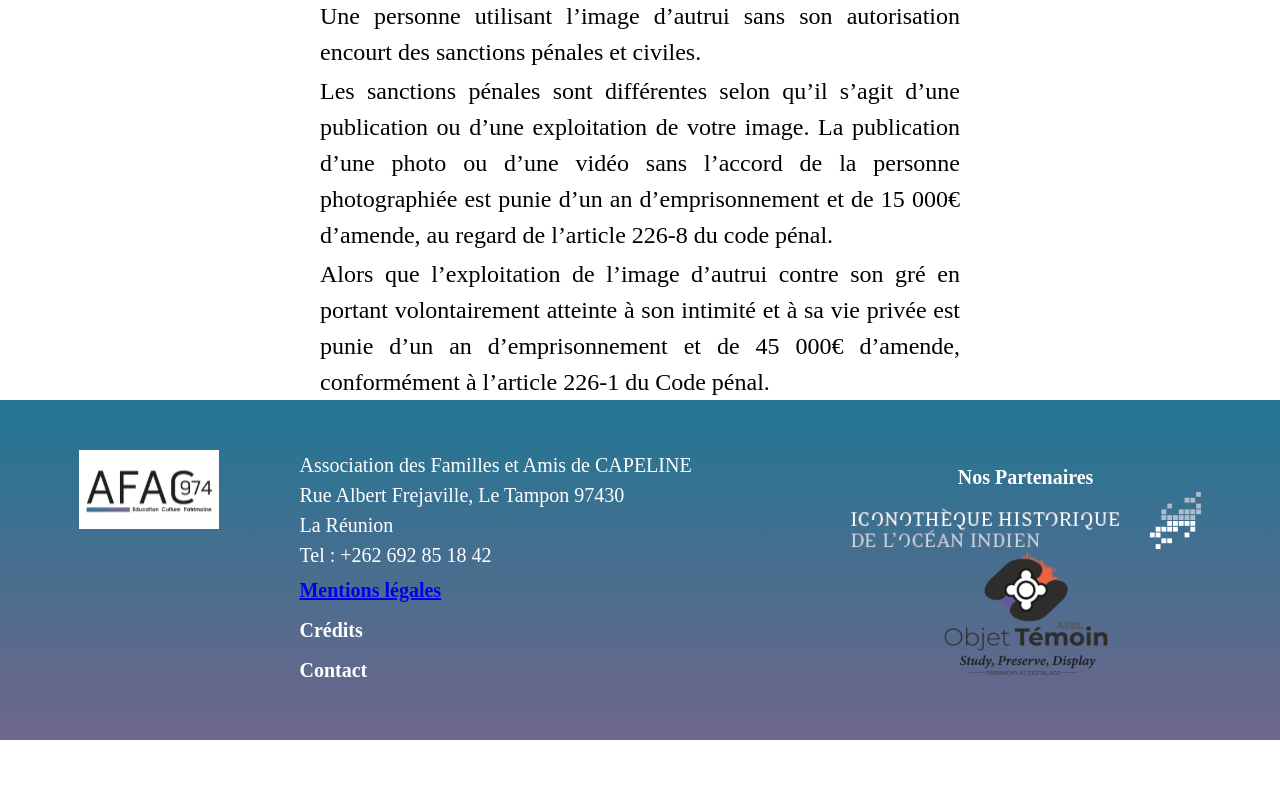
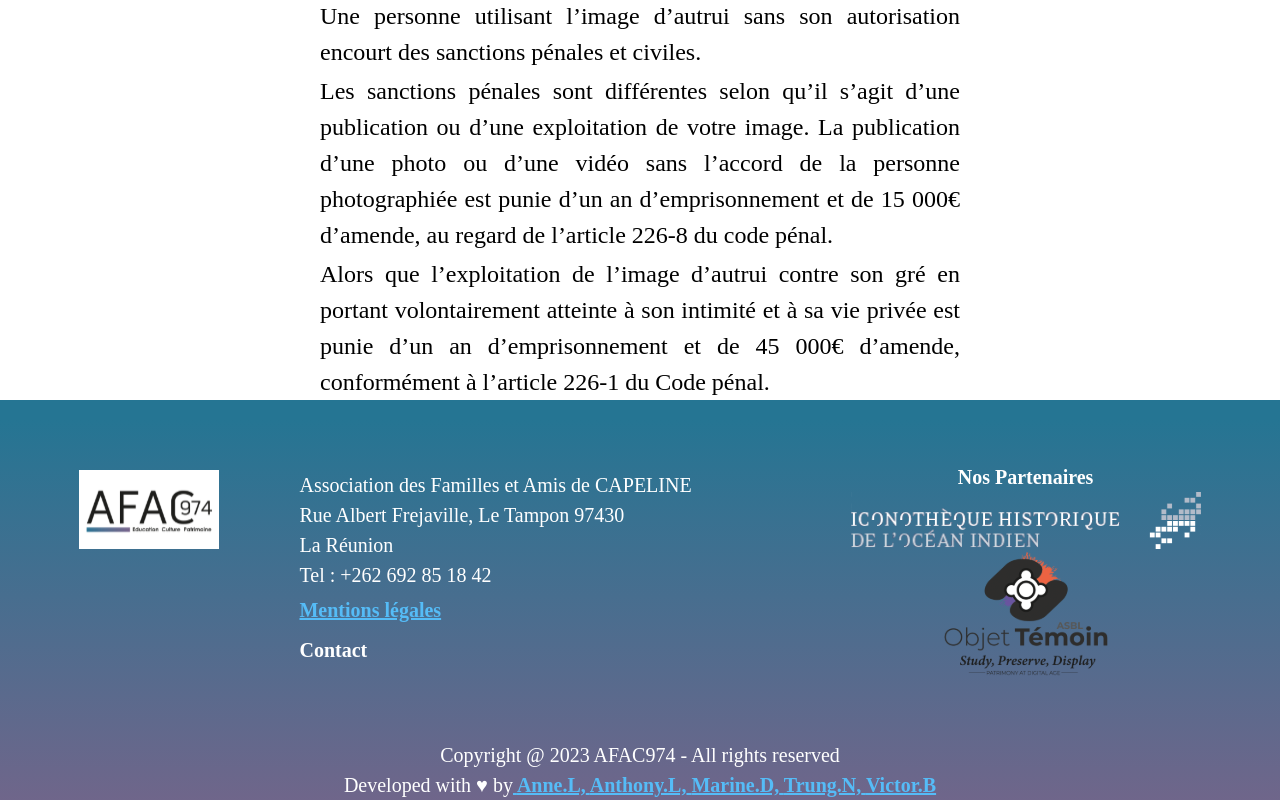
Before and after one commit to WildCodeSchool/2023-02-JS-RemoteFR-DeVMX-P3-Cirque-de-MAVAT, a React (Vite) app in the folder frontend/: page /mention in a window 1280 px wide. Shown: the part 494-1294 px from the top of the page. Before the commit the page ends 1234 px from the top, so only its background shows below. Built offline with nearby package versions, Linux system fonts and the light colour scheme.

Commit message:
liens-footer

```diff
--- a/frontend/src/components/Footer.jsx
+++ b/frontend/src/components/Footer.jsx
@@ -6,6 +6,7 @@ import logoObjetTemoin from "../assets/logo-objet-temoin.svg";
 function Footer() {
   return (
     <footer className="footer">
+      <div className="footer-top">
         <div className="footer-left">
           <div className="logo-afac974">
             <a href="https://capeline974.re/CAPELINE/CARTOTHEQUE/capeline-accueil.html">
@@ -19,9 +20,10 @@ function Footer() {
             <p>Tel : +262 692 85 18 42</p>
             <div className="footer-links">
               <p>
-              <Link to="/mention">Mentions légales</Link>
+                <Link className="link-color" to="/mention">
+                  Mentions légales
+                </Link>
               </p>
-            <p>Crédits</p>
               <p>Contact</p>
             </div>
           </div>
@@ -39,6 +41,48 @@ function Footer() {
             </a>
           </div>
         </div>
+      </div>
+      <div className="lien-dev">
+        <p>Copyright @ 2023 AFAC974 - All rights reserved</p>
+        <p>
+          Developed with ♥ by
+          <Link
+            className="linkedin"
+            to="https://www.linkedin.com/in/anne-louis-3326b826b/"
+          >
+            {" "}
+            Anne.L,
+          </Link>
+          <Link
+            className="linkedin"
+            to="https://www.linkedin.com/in/anthony-lasternas-208379269/"
+          >
+            {" "}
+            Anthony.L,
+          </Link>
+          <Link
+            className="linkedin"
+            to="https://www.linkedin.com/in/marine-deveza-959b48279/"
+          >
+            {" "}
+            Marine.D,
+          </Link>
+          <Link
+            className="linkedin"
+            to="https://www.linkedin.com/in/trung-nguyen-4a5229268/"
+          >
+            {" "}
+            Trung.N,
+          </Link>
+          <Link
+            className="linkedin"
+            to="https://www.linkedin.com/in/victor-brito-69040a191/"
+          >
+            {" "}
+            Victor.B
+          </Link>
+        </p>
+      </div>
     </footer>
   );
 }
--- a/frontend/src/sass/_footer.scss
+++ b/frontend/src/sass/_footer.scss
@@ -1,11 +1,13 @@
 .footer {
+
+  background: var(--primary-gradient-color);
+  color: white;
+  font-size: 2rem;
+  .footer-top {
     display: flex;
     align-items: center;
     justify-content: space-around;
     min-height: 34rem;
-  background: var(--primary-gradient-color);
-  color: white;
-  font-size: 2rem;
     .footer-left {
        display: flex;
       .logo-afac974 {
@@ -16,6 +18,10 @@
         .footer-links {
          font-weight: 700;
          line-height: 40px;
+         .link-color{
+         color: rgb(85, 188, 247);
+        cursor: pointer;
+         }
         }
       }
     }
@@ -34,3 +40,12 @@
       }
     }
   }
+  .lien-dev {
+      text-align: center;
+      .linkedin{
+        color: rgb(85, 188, 247);
+        font-weight: bold;
+        cursor: pointer;
+      }
+  }
+}
```
Lines whose indentation alone changed are shown as unchanged.
